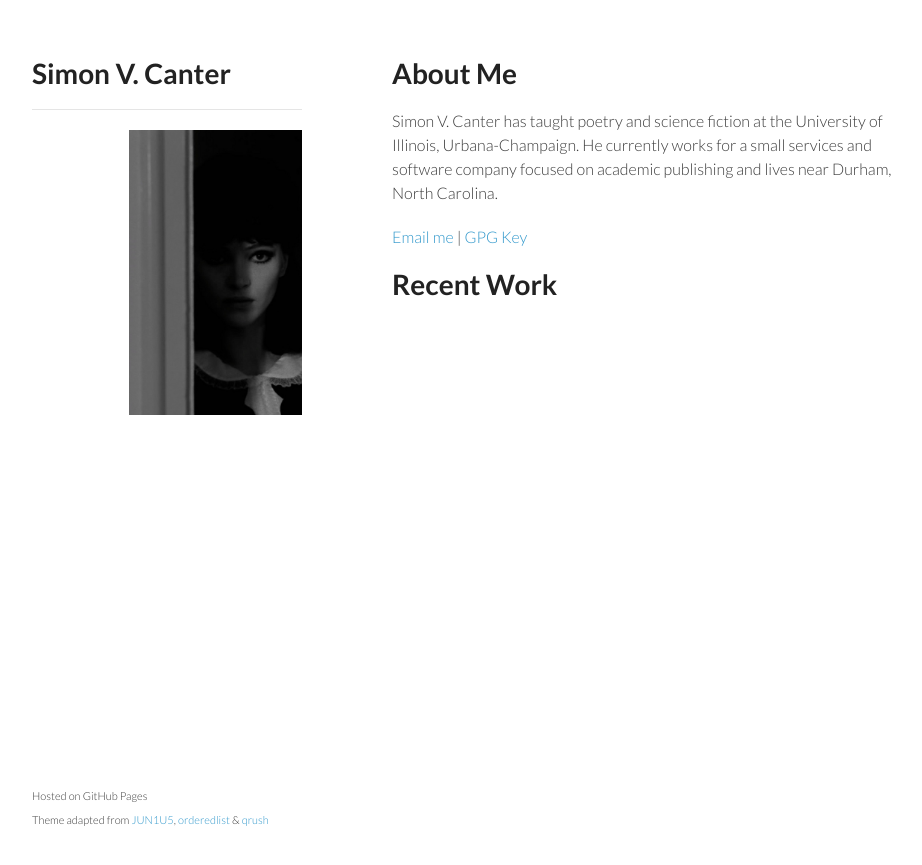
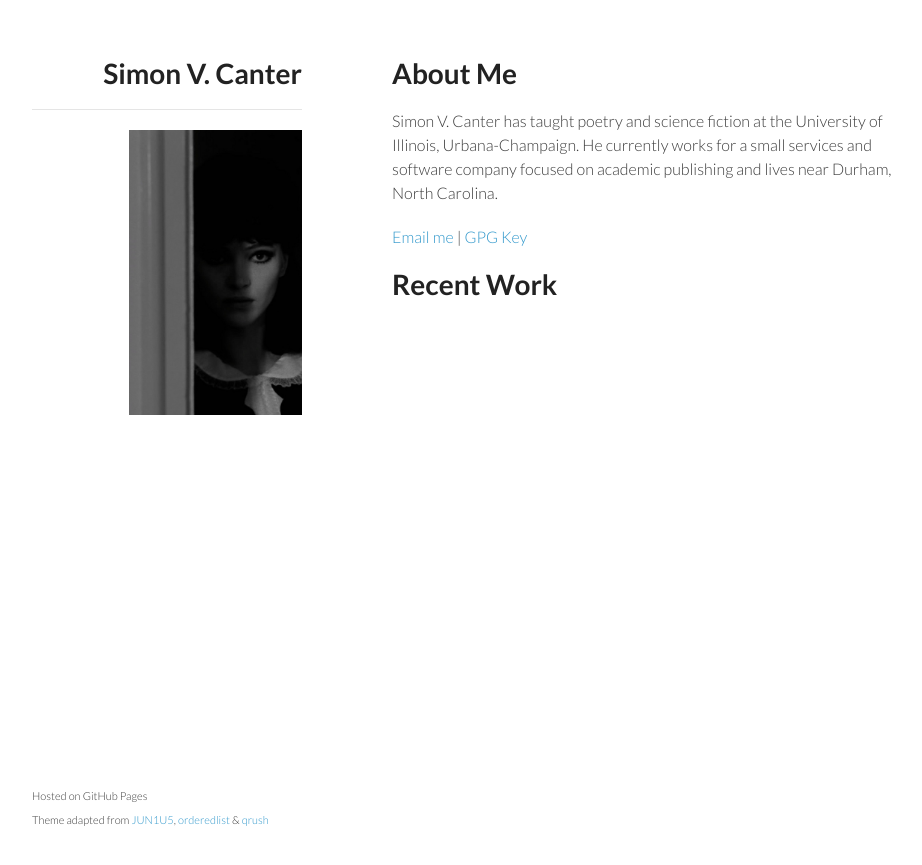
Before and after one commit to incliningarc/incliningarc.github.io, a Jekyll site: the page built from index.html, in a window 1280 px wide. Shown: the top 865 px of the page, without its empty margins (178-1100 px from the left). Built offline with Jekyll 4.4.1, drawn with Linux system fonts in a browser that asks for light colours.

Commit message:
Update default.html

```diff
--- a/_layouts/default.html
+++ b/_layouts/default.html
@@ -19,7 +19,7 @@
 
     <div class="wrapper">
       <header>
-<h1>Simon V. Canter</h1>
+<h1 align="right">Simon V. Canter</h1>
 <hr>
 <p><img src="/images/alphaville.jpg" alt="Alphaville" width="173" height="285" align="right">
       </header>
```
